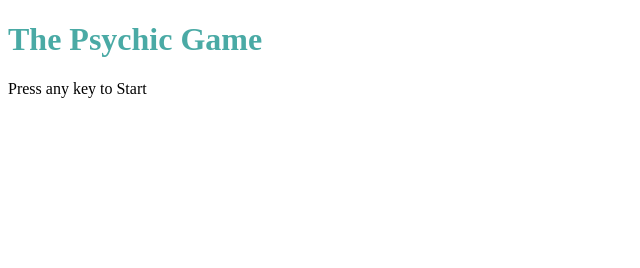
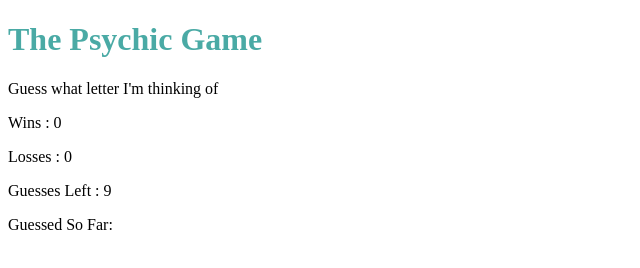
Before and after one commit to hmalle/Psychic-Game, a plain HTML site: page index.html in a window 1280 px wide. Shown: the whole page, without its empty margins (0-640 px from the left). Drawn offline with Linux system fonts and the light colour scheme.

Commit message:
fixed a few minor things

```diff
--- a/assets/css/style.css
+++ b/assets/css/style.css
@@ -1,6 +1,15 @@
+
+body{
+/*  background: url("../images/psychic.jpg"); */
+  color: #000;
+}
 
 h1
 {
   color: #4aaaa5;
   background-color: #ffffff;
 }
+
+#box
+{
+}
--- a/assets/javascript/script.js
+++ b/assets/javascript/script.js
@@ -32,16 +32,19 @@ function appendGuesses( guessed, pressedKey)
 /*------update the screen ---------*/
 function updateVariables()
 {
-  var html ="<p>Guess what letter I'm thinkig of</p>"+
+  var html ="<p>Guess what letter I'm thinking of</p>"+
             "<p>Wins          : "+wins +"</p>"+
             "<p>Losses        : "+ losses +"</p>"+
             "<p>Guesses Left  : "+ guessesLeft +"</p>"+
             "<p>Guessed So Far: "+ guessed +"</p>" ;
   document.getElementById("box").innerHTML = html;
 }
+
+function playGame()
+{
   /* main loop of the game */
-document.getElementById("box").innerHTML = "Press any key to Start";
   al = guessRandomAlphabet();
+  updateVariables();
   document.onkeyup = function(event)
   {
     var pressedKey = event.key;
@@ -71,3 +74,6 @@ document.onkeyup = function(event)
       document.getElementById("box").innerHTML = "Please enter an alphabet guess";
     }
   }
+}
+
+playGame();
```
Also changed, not shown: assets/images/psychic.jpg (added). Lines whose indentation alone changed are shown as unchanged.
